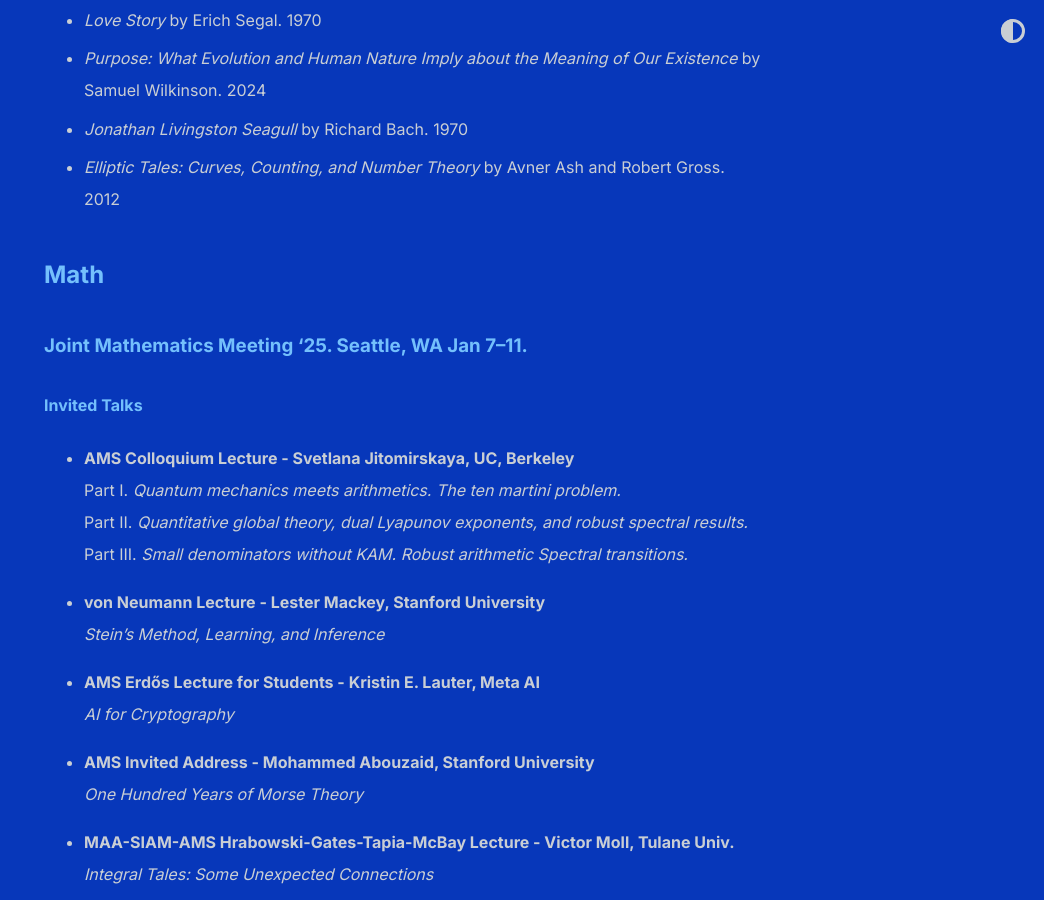
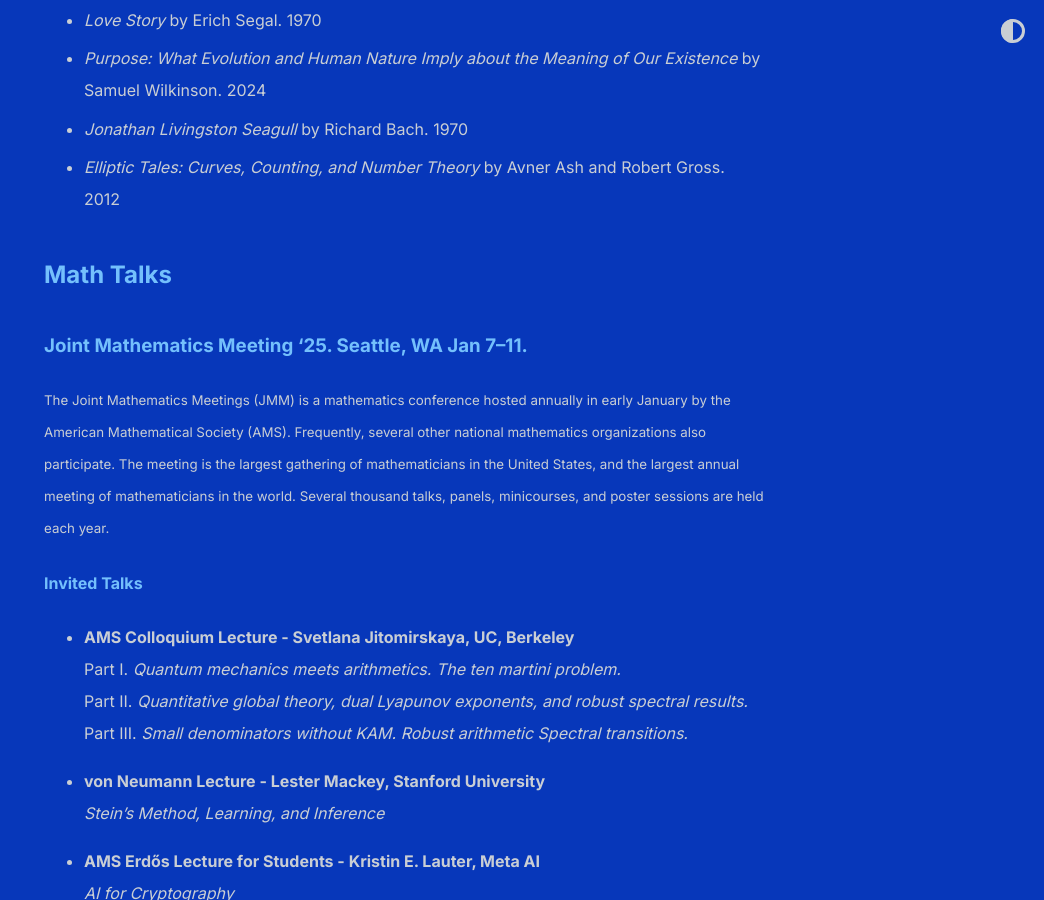
Before and after one commit to shihankanungo/shihankanungo.github.io, a Jekyll site: the page built from wrapped.md, in a window 1280 px wide and 900 px high, scrolled down 1970 px. Shown: the whole window, without its empty margins (236-1280 px from the left). Built offline with Jekyll 4.4.1, drawn with Linux system fonts in a browser that asks for light colours.

Commit message:
Update wrapped.md

```diff
--- a/wrapped.md
+++ b/wrapped.md
@@ -52,9 +52,10 @@
 - *Jonathan Livingston Seagull* by Richard Bach. 1970
 - *Elliptic Tales: Curves, Counting, and Number Theory* by Avner Ash and Robert Gross. 2012
 
-## Math
+## Math Talks
 
 ### Joint Mathematics Meeting '25. Seattle, WA Jan 7--11.
+<small>The Joint Mathematics Meetings (JMM) is a mathematics conference hosted annually in early January by the American Mathematical Society (AMS). Frequently, several other national mathematics organizations also participate. The meeting is the largest gathering of mathematicians in the United States, and the largest annual meeting of mathematicians in the world. Several thousand talks, panels, minicourses, and poster sessions are held each year.</small>
 
 #### Invited Talks
 
```
